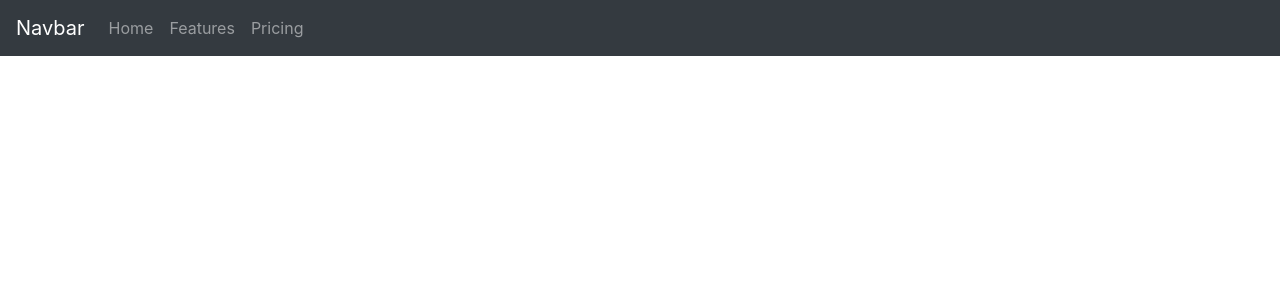
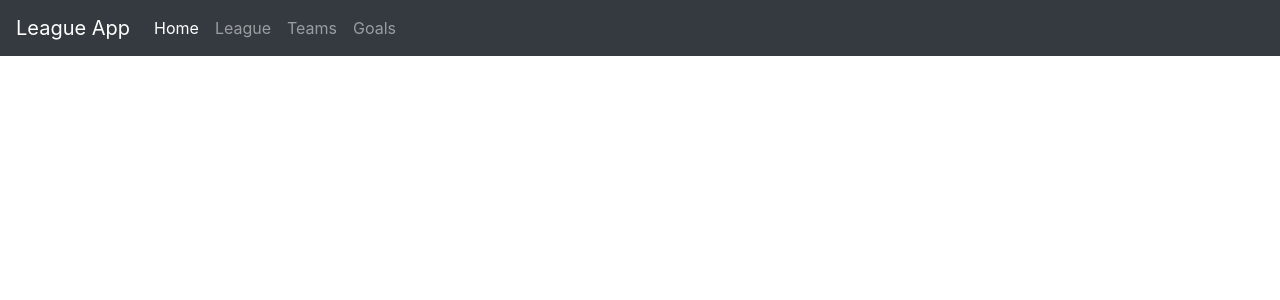
Before and after one commit to aleexnl/league-in-flask, a Flask app: page / in a window 1280 px wide. Shown: the top 300 px of the page. Run offline with Flask 2, Linux system fonts and the light colour scheme; some libraries are stand-ins or nearby versions.

Commit message:
Added index template

```diff
--- a/templates/index.html
+++ b/templates/index.html
@@ -16,7 +16,7 @@
     </head>
     <body>
         <nav class="navbar navbar-expand-lg navbar-dark bg-dark">
-            <a class="navbar-brand" href="#">Navbar</a>
+            <a class="navbar-brand" href="/">League App</a>
             <button
                 class="navbar-toggler"
                 type="button"
@@ -30,12 +30,14 @@
             </button>
             <div class="collapse navbar-collapse" id="navbarNavAltMarkup">
                 <div class="navbar-nav">
-                    <a class="nav-link" href="#">Home</a>
-                    <a class="nav-link" href="#">Features</a>
-                    <a class="nav-link" href="#">Pricing</a>
+                    <a class="nav-link active" href="/">Home</a>
+                    <a class="nav-link" href="/league">League</a>
+                    <a class="nav-link" href="/teams">Teams</a>
+                    <a class="nav-link" href="/goals">Goals</a>
                 </div>
             </div>
         </nav>
+
         <script
             src="https://code.jquery.com/jquery-3.5.1.slim.min.js"
             integrity="sha384-DfXdz2htPH0lsSSs5nCTpuj/zy4C+OGpamoFVy38MVBnE+IbbVYUew+OrCXaRkfj"
```
